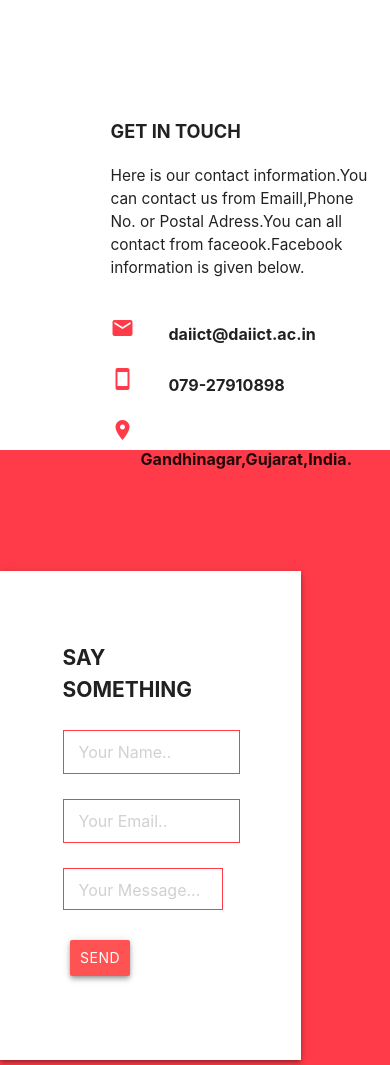
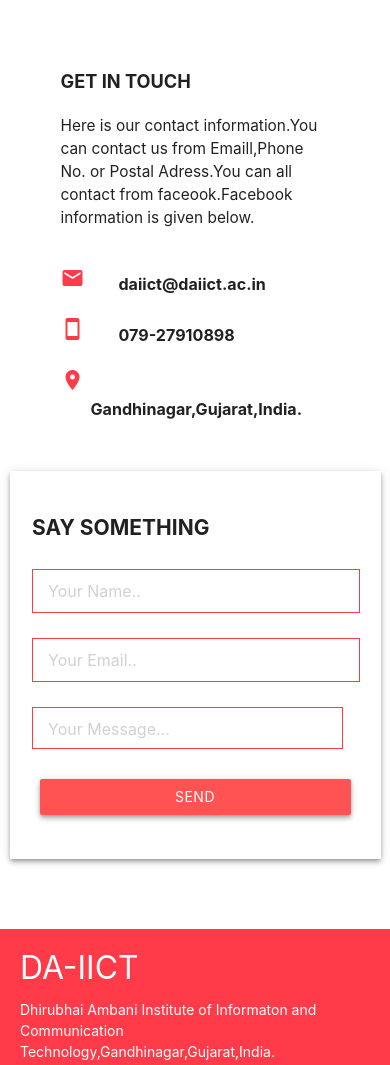
Before and after one commit to anuragagarwal561994/Placement-Portal, a plain HTML site: page example.html in a window 390 px wide. Shown: the top 1065 px of the page. Drawn offline with nearby package versions, Linux system fonts and the light colour scheme.

Commit message:
Update example.html

```diff
--- a/example.html
+++ b/example.html
@@ -12,43 +12,58 @@
         * {
             box-sizing: border-box;
         }
-
+		#main1{
+			max-height: 450px;
+		}
         #main2 {
             padding: 100px;
             color: white;
             background-color: #FF3B49;
         }
-
         #div2 {
             padding-right: 100px;
             padding-top: 100px;
         }
-
-        #d1m {
+        #div1 {
             padding-left: 100px;
             padding-top: 100px;
         }
-
         #form1 {
             background-color: white;
             padding: 50px 70px 120px;
         }
-
         #form1 input, #form1 textarea {
             border: 1px solid #FF3B49;
             padding-left: 15px;
             margin-left: -7.5px;
             margin-bottom: 25px;
         }
+		@media only screen and (max-width: 1200px){
+			#div1 {
+				padding: 50px 50px 50px 50px;
+			}
+			#div2 {
+				padding: 50px 20px 50px 20px;
+			}
+			#main1{
+				max-height: 1000px;
+			}
+			#main2{
+				padding: 0px 20px 0px 20px;
+			}
+			#form1{
+				padding: 20px 30px 80px 30px;
+			}
+		}
     </style>
 </head>
 <body>
 
 <div class="z-depth-1 col l12">
-    <section style="max-height:450px;">
+    <div id="main1">
         <div class="row">
             <div class="container-fluid col s12 m12 l6">
-                <div id="d1m">
+                <div id="div1">
                     <div class="col s12 m12">
                         <p style="font-size: 1.3em;">
                             <b>GET IN TOUCH</b>
@@ -76,18 +91,18 @@
                         <p style="font-size: 1.5em; margin-left: -7.5px; margin-bottom: 25px"><b>SAY SOMETHING</b>
                     </div>
                     <form>
-                        <input type="text" id="name" placeholder="Your Name..">
-                        <input type="text" id="email" placeholder="Your Email..">
+                        <input type="text" id="name" placeholder="Your Name.." required>
+                        <input type="text" id="email" placeholder="Your Email.." required>
                             <textarea id="message" placeholder="Your Message..."
-                                      class="materialize-textarea"></textarea>
-                        <button class="btn waves-effect waves-light red accent-2 col l12 z-depth-2" type="submit"
+                                      class="materialize-textarea" required></textarea>
+                        <button class="btn waves-effect waves-light red accent-2 col s12 m12 l12 z-depth-2" type="submit"
                                 name="action" style="padding: 0 10px;">Send
                         </button>
                     </form>
                 </div>
             </div>
         </div>
-    </section>
+    </div>
     <section id="main2">
         <div class="row" id="row2">
             <div class="container-fluid col l4">
```
